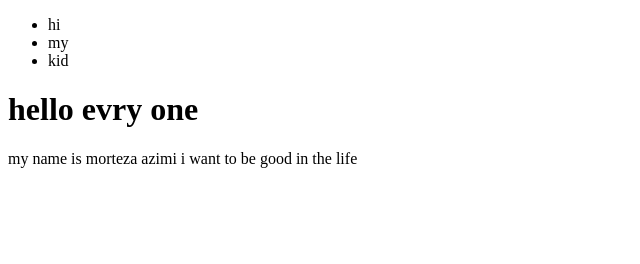
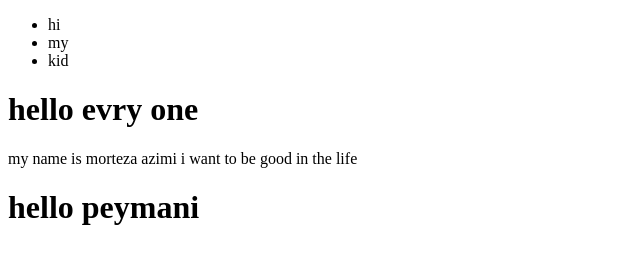
Before and after one commit to YounaAzimi/hi-peymani, a plain HTML site: page index.html in a window 1280 px wide. Shown: the whole page, without its empty margins (0-640 px from the left). Drawn offline with Linux system fonts and the light colour scheme.

Commit message:
hi peymani

```diff
--- a/index.html
+++ b/index.html
@@ -15,5 +15,6 @@
 <body>
     <h1>hello evry one</h1>
     <p>my name is morteza azimi i want to be good in the life</p>
+    <h1>hello peymani</h1>
 </body>
 </html>
```
